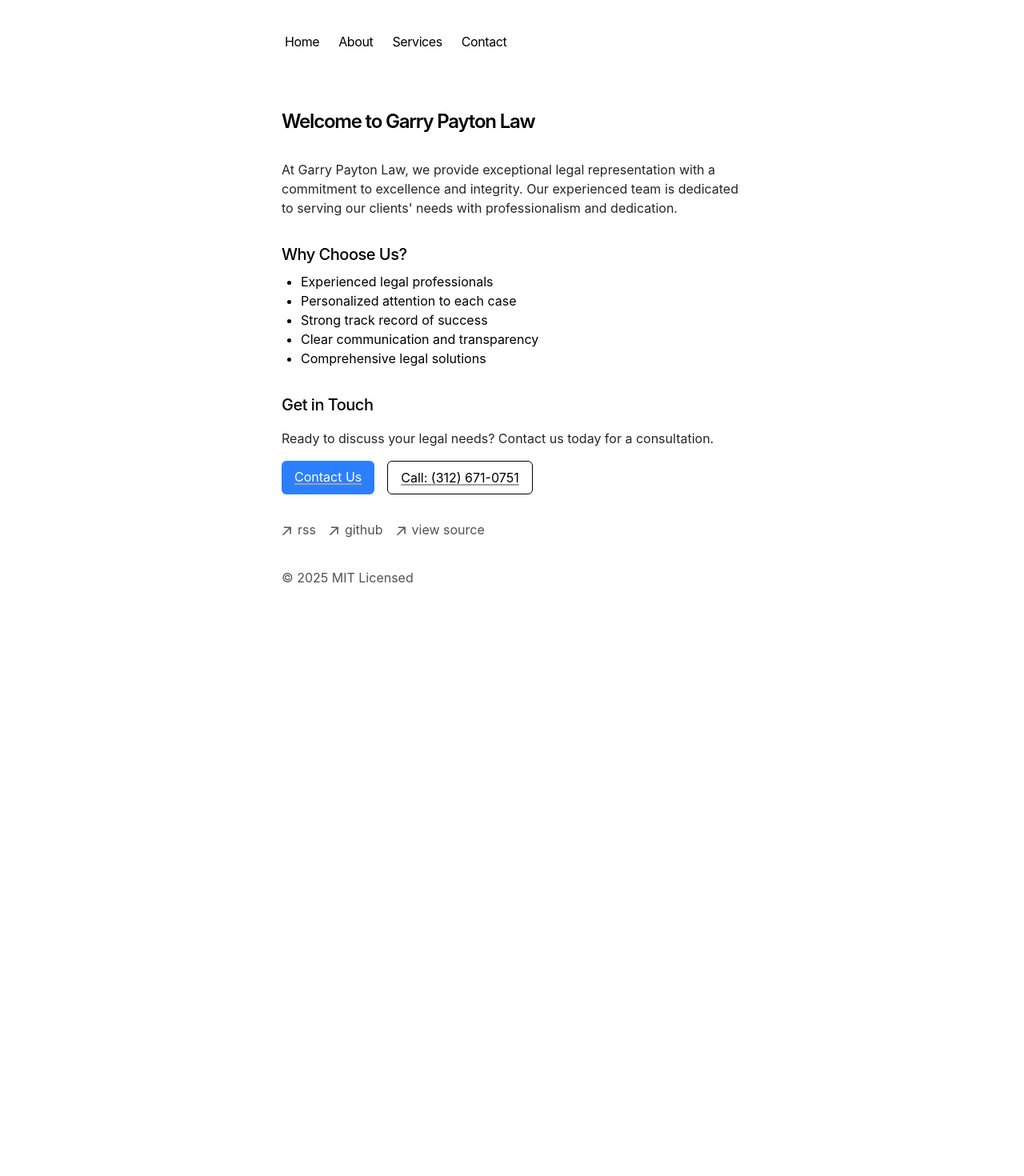
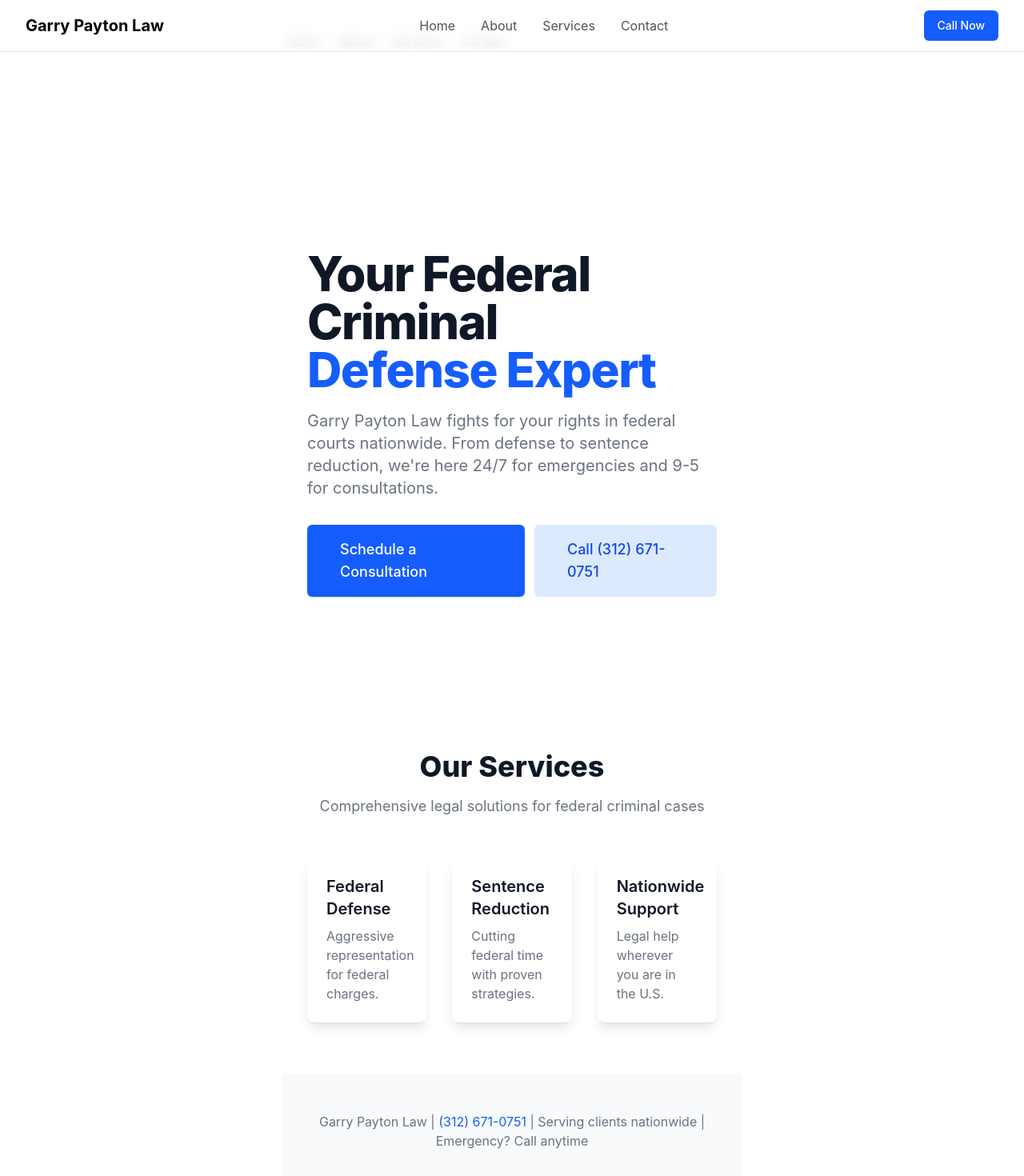
Before and after one commit to ryramzy/matthew-ryland, a Next.js app: page / in a window 1280 px wide. Shown: the top 1470 px of the page at 80% size. Before the commit the page ends 800 px from the top, so only its background shows below. Built offline with nearby package versions, Linux system fonts and the light colour scheme.

Commit message:
Add new components and update home page layout with header, hero section, and services preview

```diff
--- /dev/null
+++ b/app/components/header.tsx
@@ -0,0 +1,42 @@
+import Link from 'next/link'
+
+export function Header() {
+  return (
+    <header className="fixed top-0 left-0 right-0 z-50 bg-white/80 dark:bg-black/80 backdrop-blur-sm border-b border-neutral-200 dark:border-neutral-800">
+      <div className="max-w-7xl mx-auto px-4 sm:px-6 lg:px-8">
+        <div className="flex justify-between items-center h-16">
+          {/* Logo */}
+          <Link href="/" className="flex items-center">
+            <span className="text-xl font-bold">Garry Payton Law</span>
+          </Link>
+
+          {/* Navigation */}
+          <nav className="hidden md:flex space-x-8">
+            <Link href="/" className="text-neutral-600 hover:text-neutral-900 dark:text-neutral-300 dark:hover:text-white">
+              Home
+            </Link>
+            <Link href="/about" className="text-neutral-600 hover:text-neutral-900 dark:text-neutral-300 dark:hover:text-white">
+              About
+            </Link>
+            <Link href="/services" className="text-neutral-600 hover:text-neutral-900 dark:text-neutral-300 dark:hover:text-white">
+              Services
+            </Link>
+            <Link href="/contact" className="text-neutral-600 hover:text-neutral-900 dark:text-neutral-300 dark:hover:text-white">
+              Contact
+            </Link>
+          </nav>
+
+          {/* Call Button */}
+          <div className="flex items-center">
+            <a
+              href="tel:+13126710751"
+              className="inline-flex items-center px-4 py-2 border border-transparent text-sm font-medium rounded-md text-white bg-blue-600 hover:bg-blue-700 focus:outline-none focus:ring-2 focus:ring-offset-2 focus:ring-blue-500"
+            >
+              Call Now
+            </a>
+          </div>
+        </div>
+      </div>
+    </header>
+  )
+}
--- /dev/null
+++ b/app/components/hero.tsx
@@ -0,0 +1,41 @@
+import Link from 'next/link'
+
+export function Hero() {
+  return (
+    <div className="relative bg-white dark:bg-black overflow-hidden">
+      <div className="max-w-7xl mx-auto">
+        <div className="relative z-10 pb-8 bg-white dark:bg-black sm:pb-16 md:pb-20 lg:max-w-2xl lg:w-full lg:pb-28 xl:pb-32">
+          <main className="mt-10 mx-auto max-w-7xl px-4 sm:mt-12 sm:px-6 md:mt-16 lg:mt-20 lg:px-8 xl:mt-28">
+            <div className="sm:text-center lg:text-left">
+              <h1 className="text-4xl tracking-tight font-extrabold text-gray-900 dark:text-white sm:text-5xl md:text-6xl">
+                <span className="block">Your Federal Criminal</span>
+                <span className="block text-blue-600">Defense Expert</span>
+              </h1>
+              <p className="mt-3 text-base text-gray-500 dark:text-gray-400 sm:mt-5 sm:text-lg sm:max-w-xl sm:mx-auto md:mt-5 md:text-xl lg:mx-0">
+                Garry Payton Law fights for your rights in federal courts nationwide. From defense to sentence reduction, we're here 24/7 for emergencies and 9-5 for consultations.
+              </p>
+              <div className="mt-5 sm:mt-8 sm:flex sm:justify-center lg:justify-start">
+                <div className="rounded-md shadow">
+                  <Link
+                    href="/contact"
+                    className="w-full flex items-center justify-center px-8 py-3 border border-transparent text-base font-medium rounded-md text-white bg-blue-600 hover:bg-blue-700 md:py-4 md:text-lg md:px-10"
+                  >
+                    Schedule a Consultation
+                  </Link>
+                </div>
+                <div className="mt-3 sm:mt-0 sm:ml-3">
+                  <a
+                    href="tel:+13126710751"
+                    className="w-full flex items-center justify-center px-8 py-3 border border-transparent text-base font-medium rounded-md text-blue-700 bg-blue-100 hover:bg-blue-200 md:py-4 md:text-lg md:px-10"
+                  >
+                    Call (312) 671-0751
+                  </a>
+                </div>
+              </div>
+            </div>
+          </main>
+        </div>
+      </div>
+    </div>
+  )
+}
--- /dev/null
+++ b/app/components/services-preview.tsx
@@ -0,0 +1,54 @@
+import Link from 'next/link'
+
+const services = [
+  {
+    title: 'Federal Defense',
+    description: 'Aggressive representation for federal charges.',
+    href: '/services#federal-defense',
+  },
+  {
+    title: 'Sentence Reduction',
+    description: 'Cutting federal time with proven strategies.',
+    href: '/services#sentence-reduction',
+  },
+  {
+    title: 'Nationwide Support',
+    description: 'Legal help wherever you are in the U.S.',
+    href: '/services#nationwide-support',
+  },
+]
+
+export function ServicesPreview() {
+  return (
+    <div className="bg-white dark:bg-black py-12 sm:py-16">
+      <div className="max-w-7xl mx-auto px-4 sm:px-6 lg:px-8">
+        <div className="text-center">
+          <h2 className="text-3xl font-extrabold text-gray-900 dark:text-white sm:text-4xl">
+            Our Services
+          </h2>
+          <p className="mt-4 text-lg text-gray-500 dark:text-gray-400">
+            Comprehensive legal solutions for federal criminal cases
+          </p>
+        </div>
+        <div className="mt-12 grid gap-8 sm:grid-cols-2 lg:grid-cols-3">
+          {services.map((service) => (
+            <Link
+              key={service.title}
+              href={service.href}
+              className="group relative bg-white dark:bg-gray-800 rounded-lg shadow-lg overflow-hidden hover:shadow-xl transition-shadow duration-300"
+            >
+              <div className="p-6">
+                <h3 className="text-xl font-semibold text-gray-900 dark:text-white group-hover:text-blue-600 dark:group-hover:text-blue-400">
+                  {service.title}
+                </h3>
+                <p className="mt-2 text-base text-gray-500 dark:text-gray-400">
+                  {service.description}
+                </p>
+              </div>
+            </Link>
+          ))}
+        </div>
+      </div>
+    </div>
+  )
+}
--- a/app/page.tsx
+++ b/app/page.tsx
@@ -1,46 +1,28 @@
+import { Header } from './components/header'
+import { Hero } from './components/hero'
+import { ServicesPreview } from './components/services-preview'
+
 export default function Page() {
   return (
-    <section>
-      <h1 className="mb-8 text-2xl font-semibold tracking-tighter">
-        Welcome to Garry Payton Law
-      </h1>
-      <div className="prose prose-neutral dark:prose-invert">
-        <p className="mb-4">
-          At Garry Payton Law, we provide exceptional legal representation with a
-          commitment to excellence and integrity. Our experienced team is dedicated
-          to serving our clients' needs with professionalism and dedication.
-        </p>
-        <div className="mt-8">
-          <h2 className="text-xl font-semibold mb-4">Why Choose Us?</h2>
-          <ul className="list-disc pl-6 mb-4">
-            <li>Experienced legal professionals</li>
-            <li>Personalized attention to each case</li>
-            <li>Strong track record of success</li>
-            <li>Clear communication and transparency</li>
-            <li>Comprehensive legal solutions</li>
-          </ul>
-        </div>
-        <div className="mt-8">
-          <h2 className="text-xl font-semibold mb-4">Get in Touch</h2>
-          <p className="mb-4">
-            Ready to discuss your legal needs? Contact us today for a consultation.
-          </p>
-          <div className="flex gap-4">
-            <a
-              href="/contact"
-              className="px-4 py-2 bg-blue-500 text-white rounded-md hover:bg-blue-600 transition-colors"
-            >
-              Contact Us
-            </a>
-            <a
-              href="tel:+13126710751"
-              className="px-4 py-2 border rounded-md hover:bg-gray-100 dark:hover:bg-gray-800 transition-colors"
-            >
-              Call: (312) 671-0751
-            </a>
+    <div className="min-h-screen bg-white dark:bg-black">
+      <Header />
+      <main className="pt-16">
+        <Hero />
+        <ServicesPreview />
+      </main>
+      <footer className="bg-gray-50 dark:bg-gray-900">
+        <div className="max-w-7xl mx-auto py-12 px-4 sm:px-6 lg:px-8">
+          <div className="text-center">
+            <p className="text-base text-gray-500 dark:text-gray-400">
+              Garry Payton Law |{' '}
+              <a href="tel:+13126710751" className="text-blue-600 hover:text-blue-500">
+                (312) 671-0751
+              </a>{' '}
+              | Serving clients nationwide | Emergency? Call anytime
+            </p>
           </div>
         </div>
-      </div>
-    </section>
+      </footer>
+    </div>
   )
 }
```
